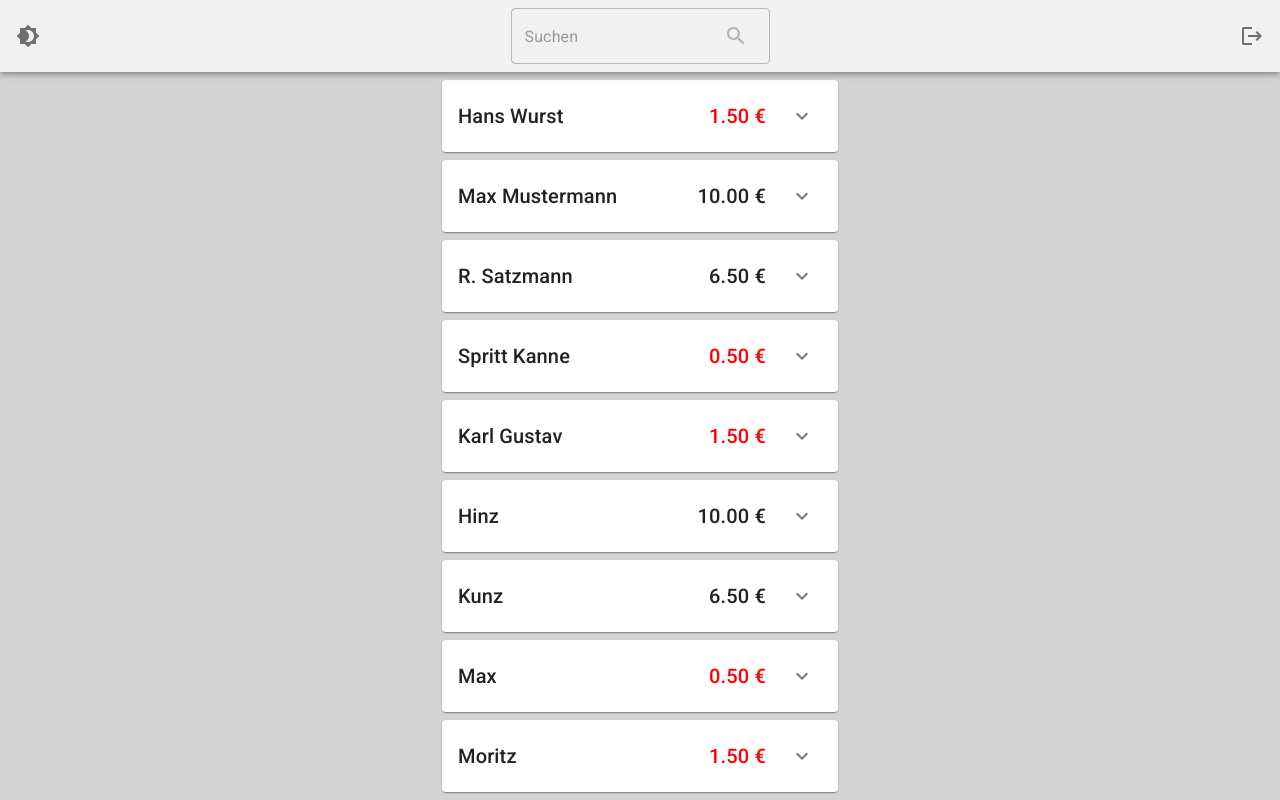
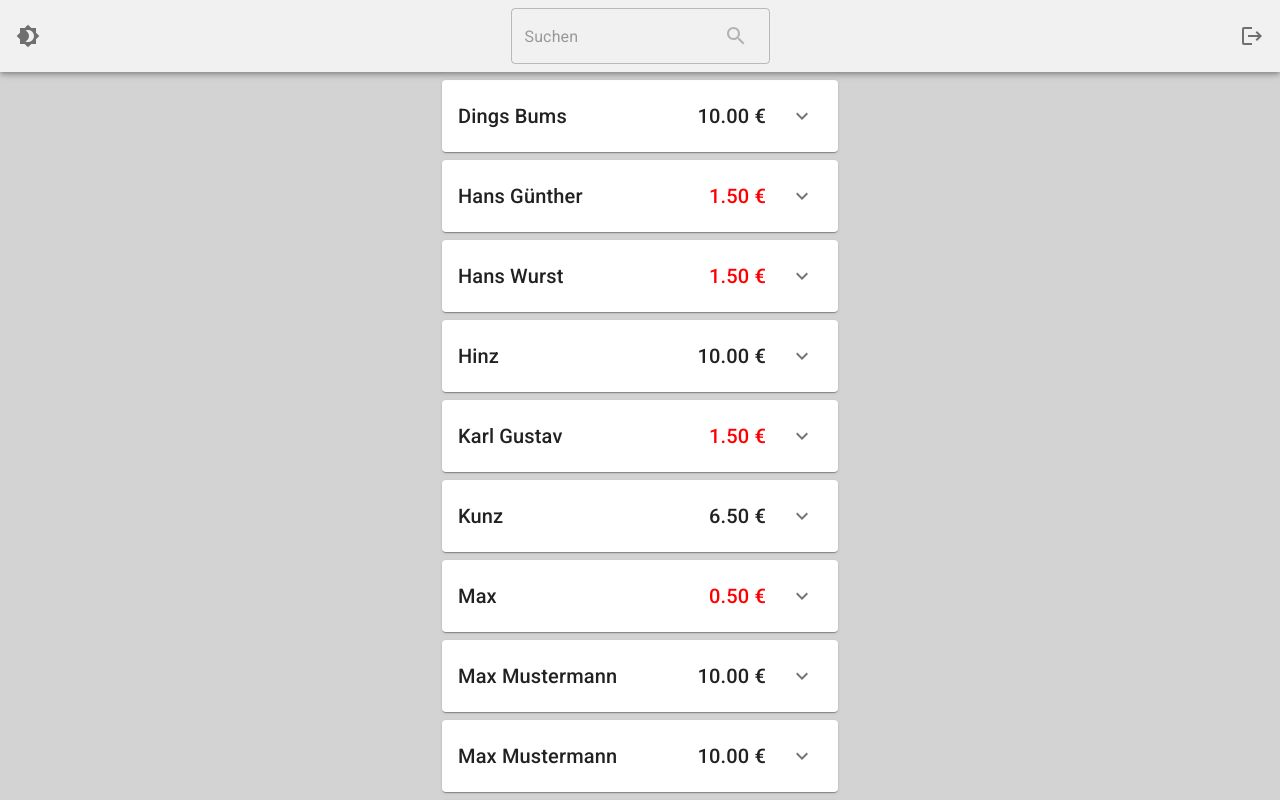
Before and after one commit to Ledditz/clubseite, a React (Create React App) app: page /#/login in a window 1280 px wide. Both pictures are taken after typing "Sample", "Sample123" into the empty fields and a click on the button "LOGIN". Shown: the top 800 px of the page. Built offline with nearby package versions, Linux system fonts and the light colour scheme.

Commit message:
sort users alphabetically

```diff
--- a/src/components/Home.tsx
+++ b/src/components/Home.tsx
@@ -1,4 +1,4 @@
-import { useState } from 'react';
+import { useEffect, useState } from 'react';
 import { Box, Stack } from '@mui/material';
 import SearchBar from './SearchBar';
 import BuyDialog from './userCard/BuyDialog';
@@ -51,8 +51,16 @@ const Home = (props: HomeProps) => {
     const [drinkData, setDrinkData] = useState<any>({})
     const [rechargeData, setRechargeData] = useState<any>({})
     const [filteredUserData, setFilteredUserData] = useState<user[]>([])
+    const [sortedUsers, setSortedUsers] = useState<user[]>([])
     const { mode } = useColorMode()
     const navigate = useNavigate()
+
+
+    useEffect(() => {
+        let users = filteredUserData
+        setSortedUsers(users.sort((a, b) => a.name > b.name ? 1 : -1))
+
+    }, [filteredUserData])
 
     const handleExpandChange = (idx: number) => {
         setIsExpanded(idx === isExpanded ? -1 : idx)
@@ -100,7 +108,7 @@ const Home = (props: HomeProps) => {
         <Box bgcolor={mode === 'light' ? "lightgrey" : "grey"}>
             <SearchBar onInputChange={handleInputChange} onLogoutClick={handleLogoutClick} />
             <Stack direction="column" alignItems="flex-start" justifyContent="center" marginTop={8} paddingTop={2}>
-                {filteredUserData.map((user, idx) =>
+                {sortedUsers.map((user, idx) =>
                     <UserCard
                         key={idx}
                         name={user.name}
```
